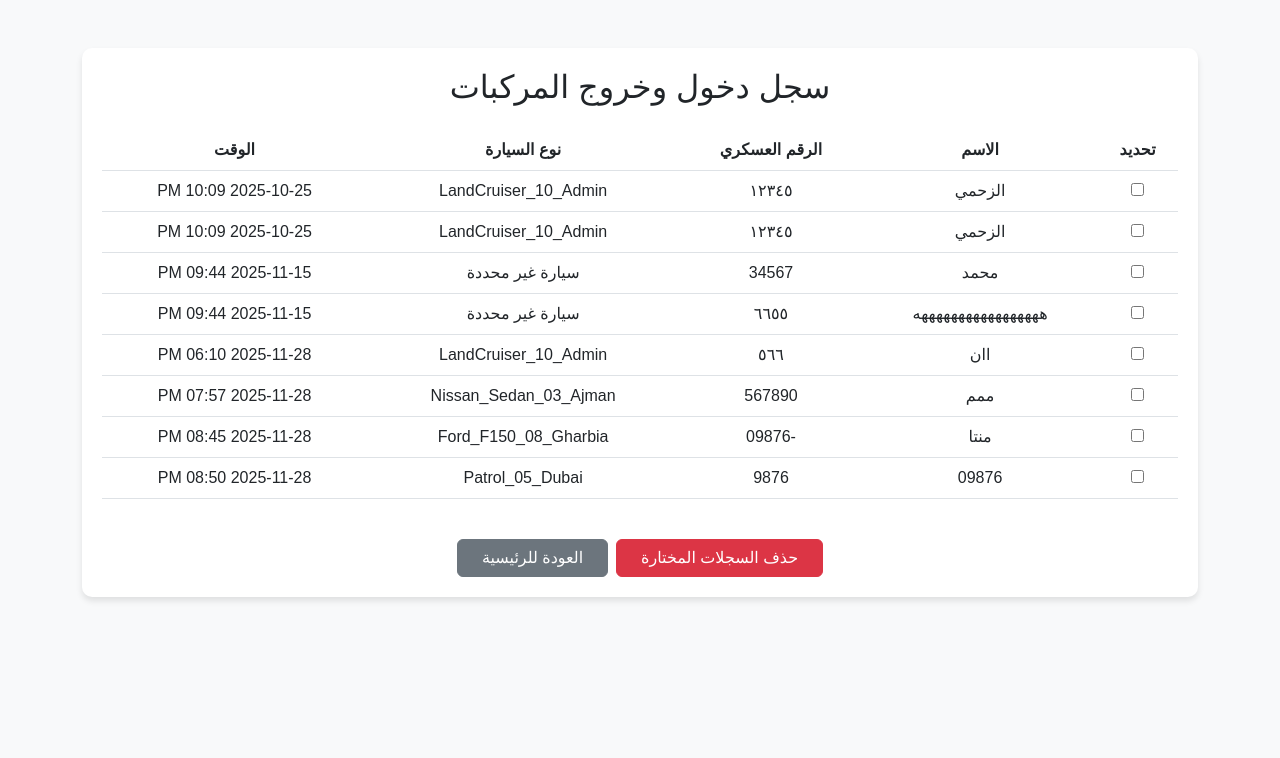
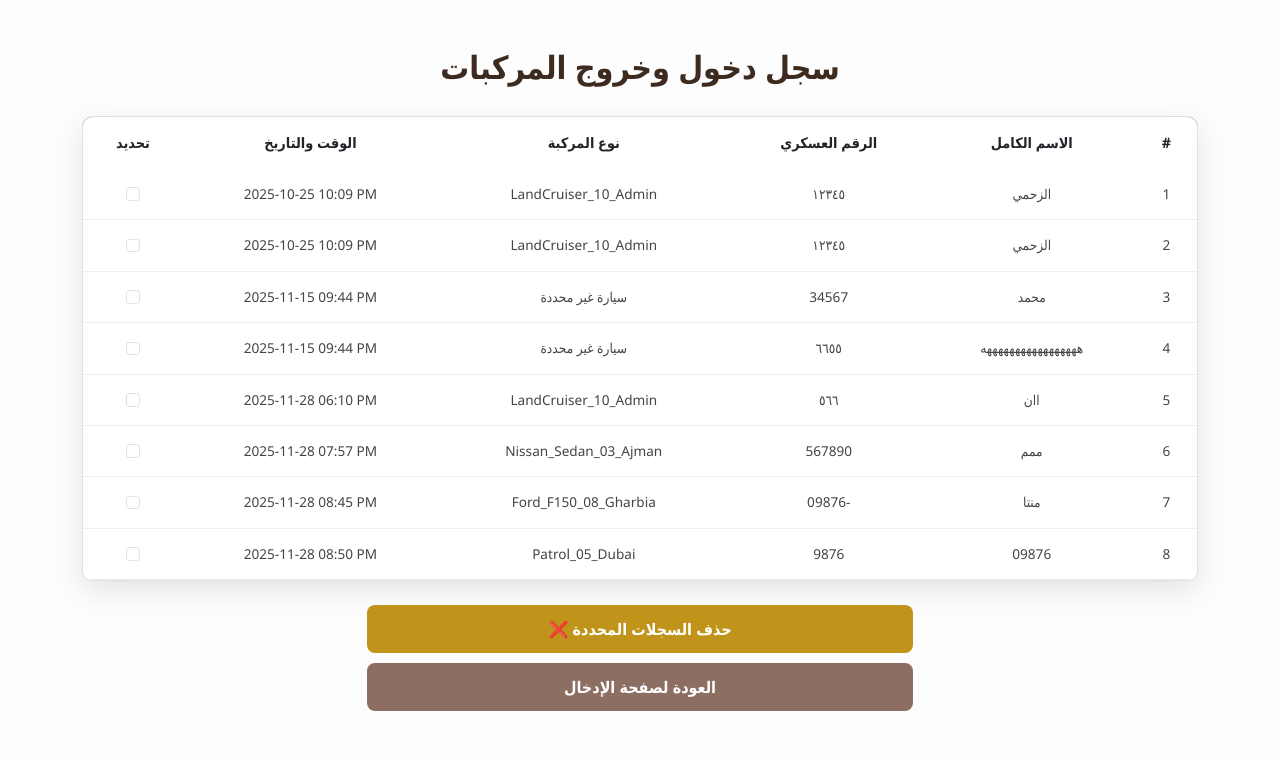
Before and after one commit to Mohammed-Alzahmi/Vehicle-Tracker-Project, a Flask app: template templates/admin.html in a window 1280 px wide. Shown: the top 758 px of the page. Run offline with Flask 3, Linux system fonts and the light colour scheme; the template is opened without the code that fills it: values that come from a table or form of the project are taken from there, others are empty.

Commit message:
restored old design colors and layout

```diff
--- a/templates/admin.html
+++ b/templates/admin.html
@@ -6,48 +6,68 @@
     <title>لوحة التحكم - سجل المركبات</title>
     <link href="https://cdn.jsdelivr.net/npm/bootstrap@5.3.0/dist/css/bootstrap.min.css" rel="stylesheet">
     <style>
-        body { font-family: sans-serif; background-color: #f8f9fa; }
-        .table-container { background: white; padding: 20px; border-radius: 10px; box-shadow: 0 4px 6px rgba(0,0,0,0.1); }
-        th { background-color: #f1f3f5; }
+        body { background-color: #fdfdfd; font-family: 'Segoe UI', Tahoma, Geneva, Verdana, sans-serif; }
+        .header-title { color: #3d2b1f; font-weight: bold; margin-bottom: 30px; text-align: center; }
+        .table-container { background: white; padding: 0; border-radius: 10px; overflow: hidden; box-shadow: 0 10px 30px rgba(0,0,0,0.1); border: 1px solid #e0e0e0; }
+        .table thead { background-color: #5d4037; color: white; }
+        .table th { padding: 15px; border: none; font-size: 0.9rem; }
+        .table td { padding: 15px; vertical-align: middle; border-bottom: 1px solid #eee; color: #444; font-size: 0.85rem; }
+        .btn-delete { background-color: #c0941a; color: white; border: none; padding: 12px; width: 100%; border-radius: 8px; font-weight: bold; transition: 0.3s; margin-bottom: 10px; }
+        .btn-delete:hover { background-color: #a07a15; color: white; transform: translateY(-2px); }
+        .btn-back { background-color: #8d6e63; color: white; border: none; padding: 12px; width: 100%; border-radius: 8px; font-weight: bold; text-decoration: none; display: block; text-align: center; transition: 0.3s; }
+        .btn-back:hover { background-color: #6d4c41; color: white; transform: translateY(-2px); }
+        .status-msg { background-color: #e8f5e9; color: #2e7d32; padding: 10px; border-radius: 5px; text-align: center; margin-bottom: 20px; border: 1px solid #c8e6c9; }
     </style>
 </head>
 <body>
-    <div class="container mt-5">
-        <div class="table-container">
-            <h2 class="text-center mb-4">سجل دخول وخروج المركبات</h2>
+    <div class="container py-5">
+        <h2 class="header-title">سجل دخول وخروج المركبات</h2>
 
-            <form action="{{ url_for('delete_logs', code=request.args.get('code')) }}" method="POST">
+        {% with messages = get_flashed_messages(with_categories=true) %}
+            {% if messages %}
+                {% for category, message in messages %}
+                    <div class="status-msg">{{ message }}</div>
+                {% endfor %}
+            {% endif %}
+        {% endwith %}
+
+        <form action="{{ url_for('delete_logs', code=request.args.get('code')) }}" method="POST">
+            <div class="table-container mb-4">
                 <div class="table-responsive">
-                    <table class="table table-hover text-center align-middle">
+                    <table class="table table-hover text-center m-0">
                         <thead>
                             <tr>
+                                <th>#</th>
+                                <th>الاسم الكامل</th>
+                                <th>الرقم العسكري</th>
+                                <th>نوع المركبة</th>
+                                <th>الوقت والتاريخ</th>
                                 <th>تحديد</th>
-                                <th>الاسم</th>
-                                <th>الرقم العسكري</th>
-                                <th>نوع السيارة</th>
-                                <th>الوقت</th>
                             </tr>
                         </thead>
                         <tbody>
                             {% for log in logs %}
                             <tr>
-                                <td><input type="checkbox" name="log_ids" value="{{ log.id }}"></td>
+                                <td>{{ loop.index }}</td>
                                 <td>{{ log.username }}</td>
                                 <td>{{ log.military_id }}</td>
                                 <td>{{ log.car_type }}</td>
-                                <td>{{ log.timestamp | format_datetime_uae }}</td>
+                                <td dir="ltr">{{ log.timestamp | format_datetime_uae }}</td>
+                                <td><input type="checkbox" name="log_ids" value="{{ log.id }}" class="form-check-input"></td>
                             </tr>
                             {% endfor %}
                         </tbody>
                     </table>
                 </div>
+            </div>
 
-                <div class="d-flex justify-content-center gap-2 mt-4">
-                    <button type="submit" class="btn btn-danger px-4">حذف السجلات المختارة</button>
-                    <a href="{{ url_for('index') }}" class="btn btn-secondary px-4">العودة للرئيسية</a>
+            <div class="row justify-content-center">
+                <div class="col-md-6">
+                    <button type="submit" class="btn btn-delete">حذف السجلات المحددة ❌</button>
+                    <a href="{{ url_for('index') }}" class="btn btn-back">العودة لصفحة الإدخال</a>
                 </div>
-            </form>
-        </div>
+            </div>
+        </form>
     </div>
 </body>
 </html>
```
